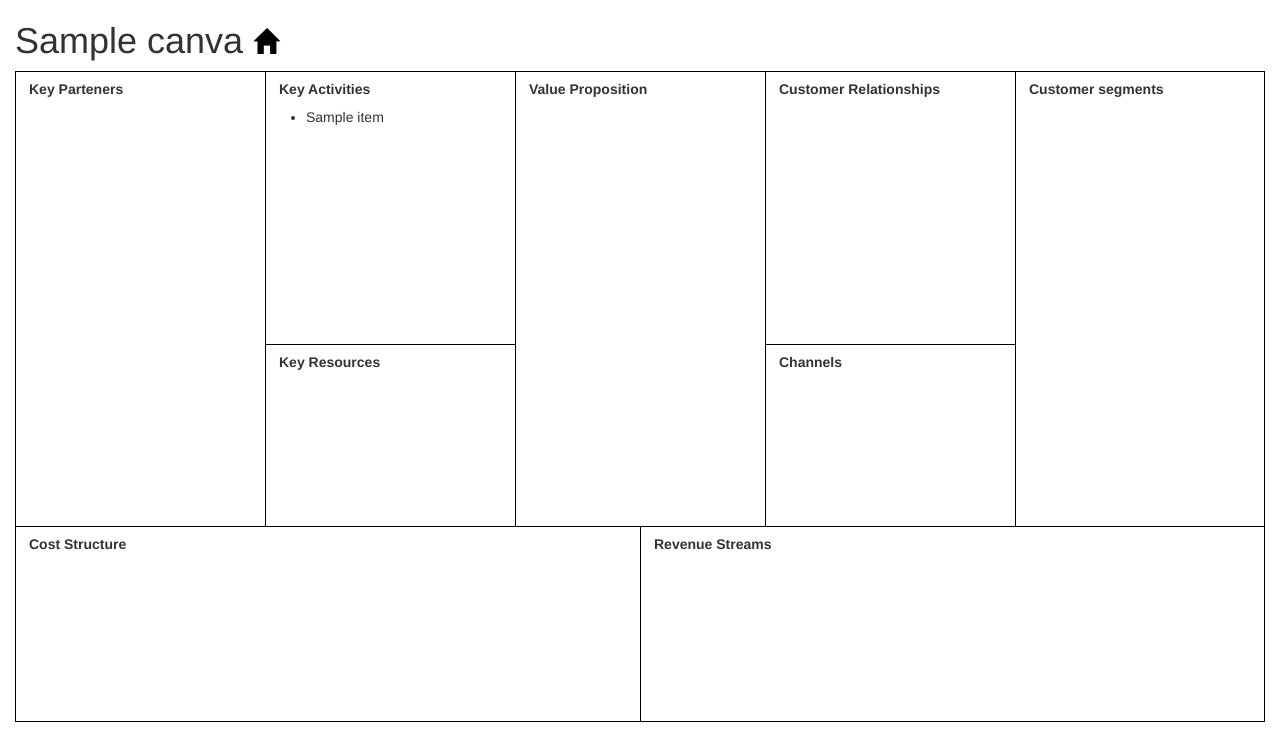
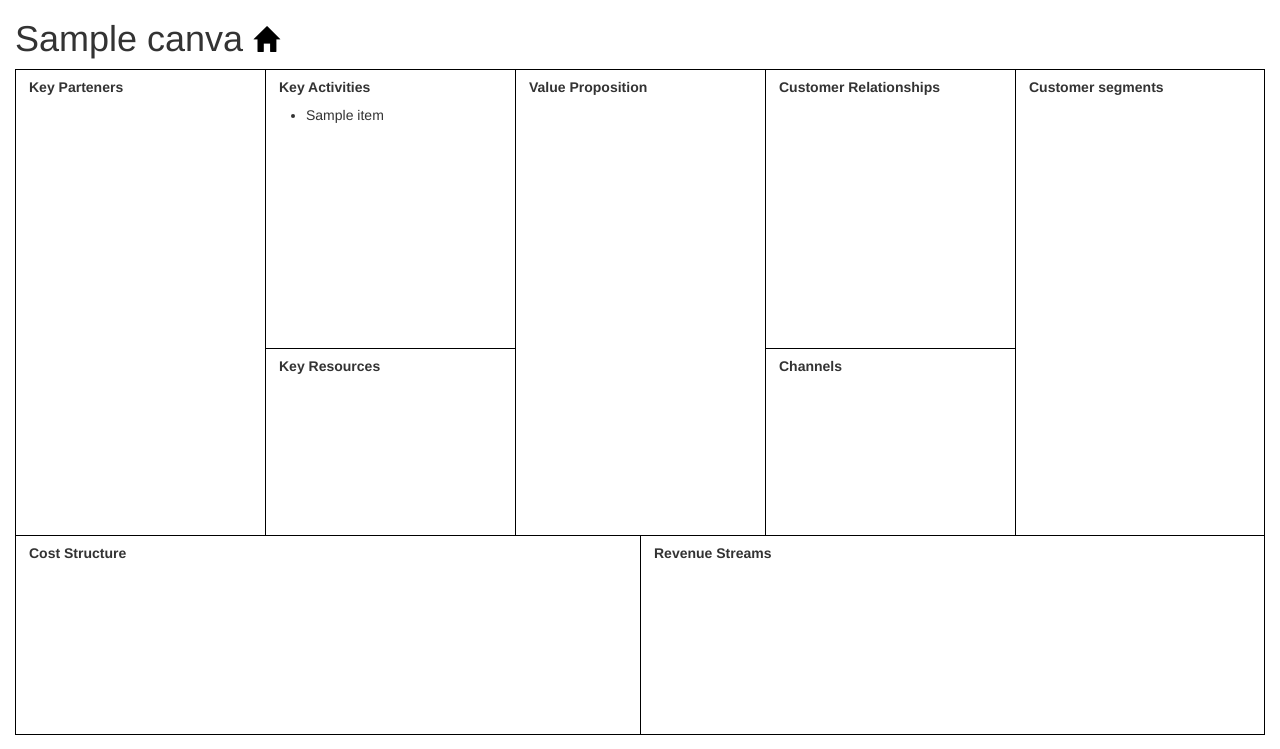
Before and after one commit to Fale/bep-old, a Django app: page /canvas/1/ in a window 1280 px wide. Shown: the part 51-800 px from the top of the page. Run offline with Django 3.2, Linux system fonts and the light colour scheme; a user stored in the database is signed in; tables that the repository leaves empty hold one stand-in row (values such as "Sample post"); parts of the project's set-up code (start-up, migrations or seed data) failed here and were passed over; some libraries are stand-ins or nearby versions.

Commit message:
Fix title allignement

```diff
--- a/canvas/static/canvas/style.css
+++ b/canvas/static/canvas/style.css
@@ -99,7 +99,7 @@ div#canvas-box-rss {
 /*   Titles H1, H2, H3, H4...   */
 /*                              */
 h1 {
-    margin-top: 7px;
+    margin-top: 5px;
 }
 
 /*                              */
--- a/canvas/templates/canvas/canvas.html
+++ b/canvas/templates/canvas/canvas.html
@@ -9,7 +9,7 @@
 
 {% block content %}
     <h1>{{ canvas.name }} <a href="{% url 'listCanvas' %}" class="glyphicon glyphicon-home"></a></h1>
-    <div style="height:100%; padding-top:69px; margin-top: -69px;" id="canvas">
+    <div style="height:100%; padding-top:54px; margin-top: -54px;" id="canvas">
         <div class="canvas-row" id="canvas-row-1">
             <div class="canvas-upper-column" id="canvas-column-1">
                 <div class="canvas-box" id="canvas-box-kp">
```
